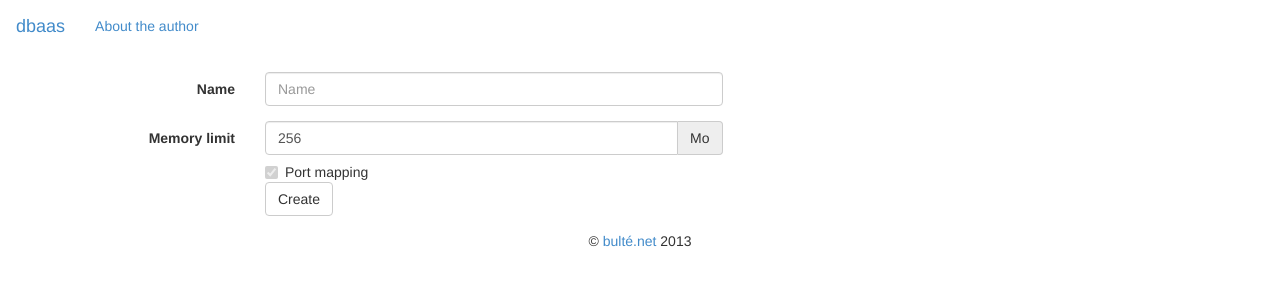
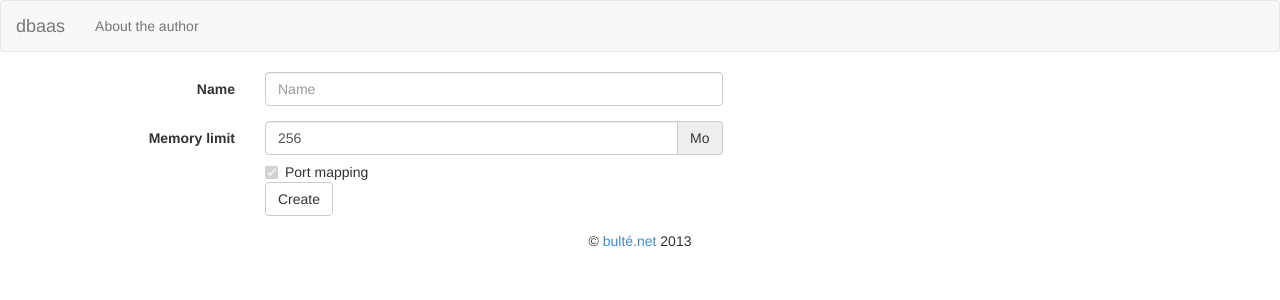
Before and after one commit to abulte/docker-dbaas, a Flask app: page /add/1 in a window 1280 px wide. Shown: the top 300 px of the page. Run offline with Flask 2, Linux system fonts and the light colour scheme; parts of the project's set-up code (start-up, migrations or seed data) failed here and were passed over.

Commit message:
new bootstrap markup for navbar

```diff
--- a/templates/layout.html
+++ b/templates/layout.html
@@ -9,9 +9,20 @@
   </head>
   <body>
 
-    <!-- <div class="container"> -->
-    <div class="navbar">
+    <nav class="navbar navbar-default" role="navigation">
+      <!-- Brand and toggle get grouped for better mobile display -->
+      <div class="navbar-header">
+        <button type="button" class="navbar-toggle" data-toggle="collapse" data-target=".navbar-ex1-collapse">
+          <span class="sr-only">Toggle navigation</span>
+          <span class="icon-bar"></span>
+          <span class="icon-bar"></span>
+          <span class="icon-bar"></span>
+        </button>
         <a class="navbar-brand" href="/">dbaas</a>
+      </div>
+
+      <!-- Collect the nav links, forms, and other content for toggling -->
+      <div class="collapse navbar-collapse navbar-ex1-collapse">
         <ul class="nav navbar-nav">
             <li><a href="http://blog.bulte.net" target="_blank">About the author</a></li>
         </ul>
@@ -24,7 +35,9 @@
           </li>
         </ul>
         {% endif %}
-    </div>
+      </div><!-- /.navbar-collapse -->
+    </nav>
+
 
     <div class="container">
       {% with messages = get_flashed_messages(with_categories=true) %}
```
Lines whose indentation alone changed are shown as unchanged.
